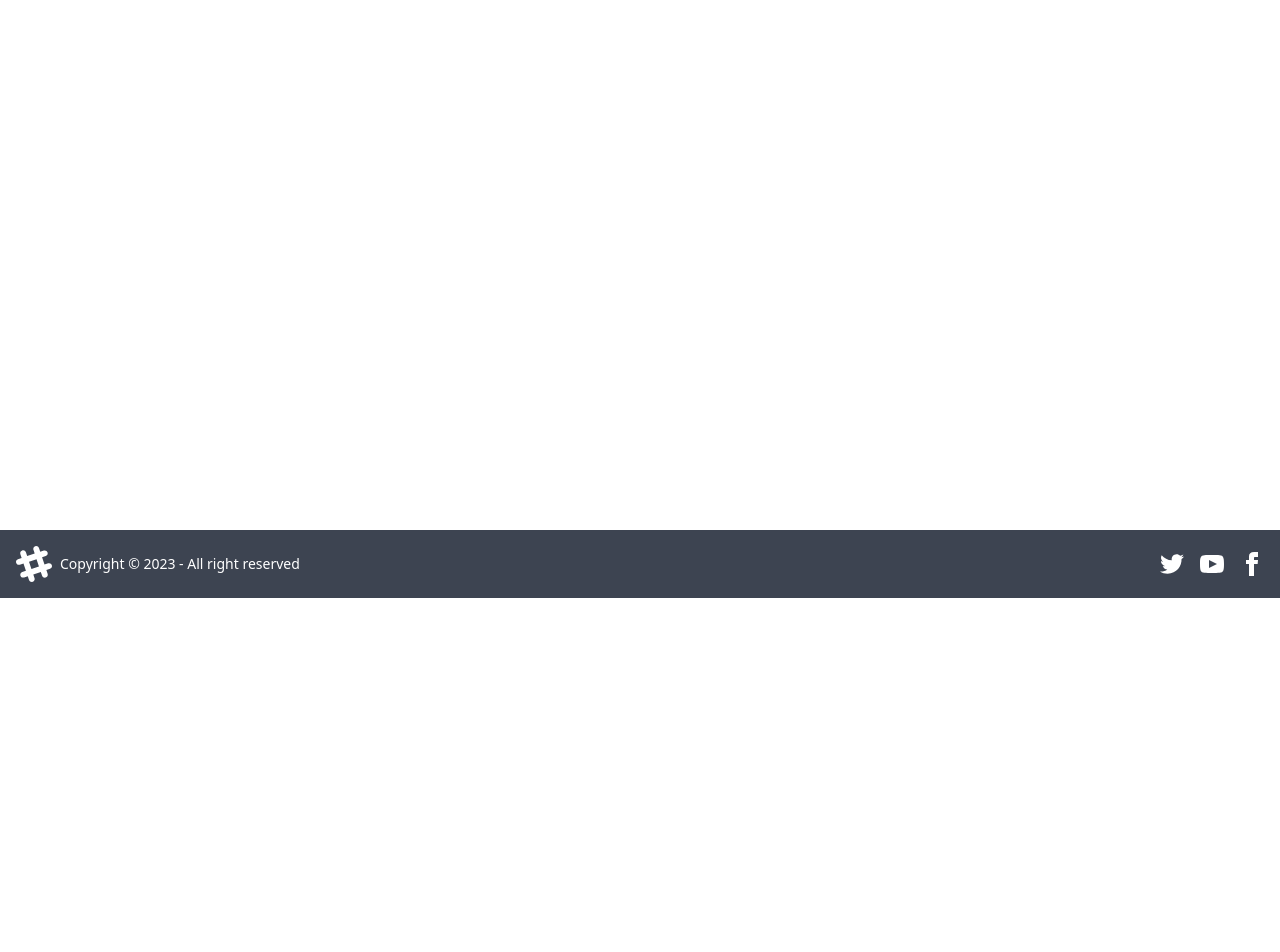
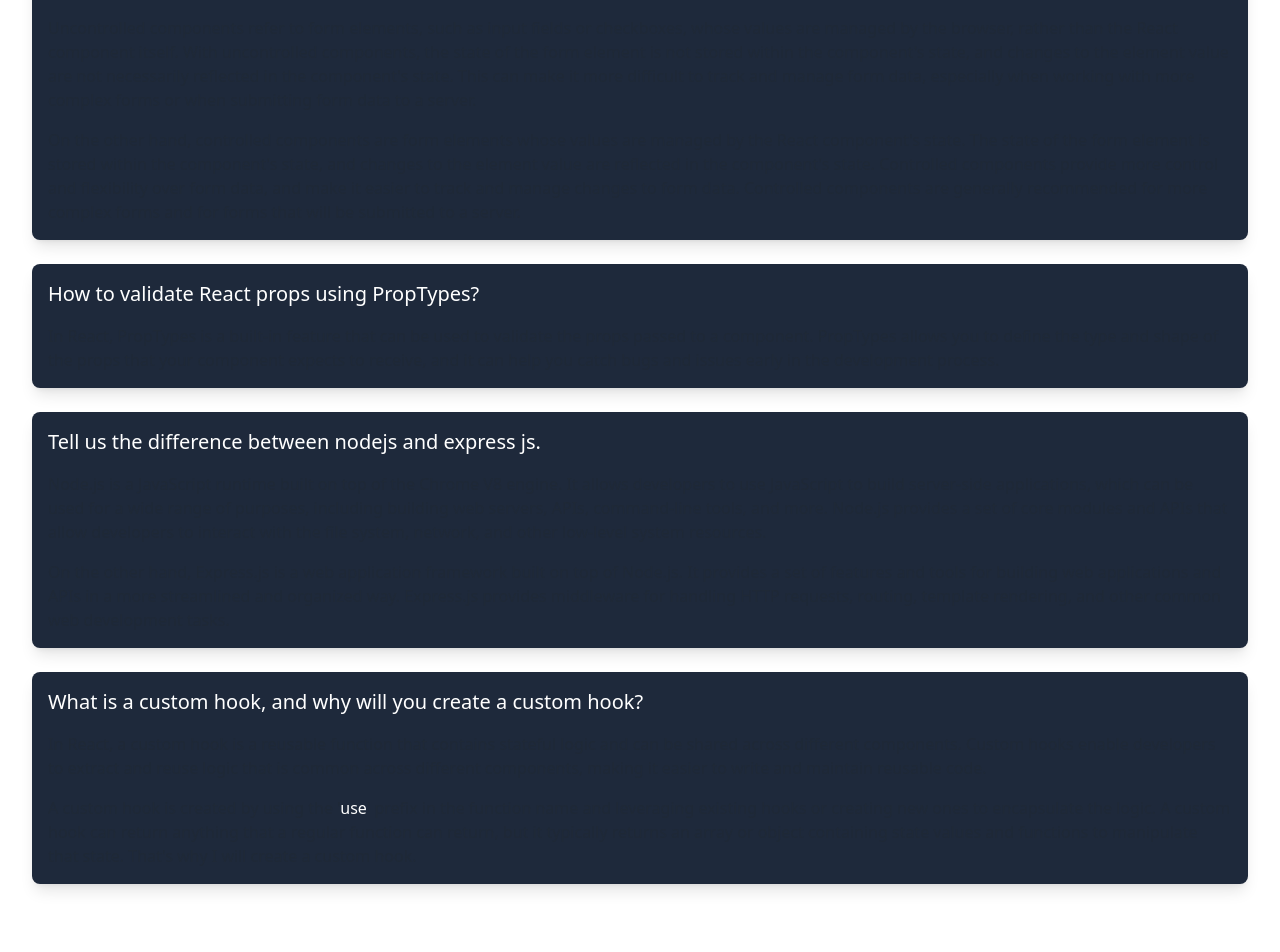
Before and after one commit to ifoysalahmmed/tastebite-client, a React (Vite) app: page /blog in a window 1280 px wide. Shown: the part 240-1192 px from the top of the page. Before the commit the page ends 838 px from the top, so only its background shows below. Built offline with nearby package versions, Linux system fonts and the light colour scheme; no server answers.

Commit message:
added Blog Component

```diff
--- a/package.json
+++ b/package.json
@@ -16,8 +16,10 @@
     "react": "^18.2.0",
     "react-dom": "^18.2.0",
     "react-icons": "^4.8.0",
+    "react-lazy-load": "^4.0.1",
     "react-lazy-load-image-component": "^1.5.6",
     "react-router-dom": "^6.11.0",
+    "react-to-pdf": "^0.0.14",
     "react-toastify": "^9.1.2"
   },
   "devDependencies": {
--- a/src/Pages/Blog/Blog.jsx
+++ b/src/Pages/Blog/Blog.jsx
@@ -1,9 +1,103 @@
 import React from "react";
+import Pdf from "react-to-pdf";
+
+const ref = React.createRef();
 
 const Blog = () => {
   return (
     <div className="my-container">
-      <h3>Blog are coming soon</h3>
+      <div className="text-right mb-3">
+        <Pdf targetRef={ref} filename="code-example.pdf">
+          {({ toPdf }) => (
+            <button onClick={toPdf} className="btn btn-info">
+              Download PDF
+            </button>
+          )}
+        </Pdf>
+      </div>
+      <div ref={ref}>
+        <div className="mb-6 space-y-4 bg-slate-800 rounded-lg shadow-lg p-4">
+          <h2 className="text-xl text-white font-medium">
+            Tell us the differences between uncontrolled and controlled
+            components.
+          </h2>
+          <p>
+            Uncontrolled components refer to form elements, such as input fields
+            or checkboxes, whose values are managed by the browser, rather than
+            the React component itself. With uncontrolled components, the state
+            of the form element is not stored within the component's state, and
+            changes to the element value are not necessarily reflected in the
+            component's state. This can make it more difficult to track and
+            manage form data, especially when working with more complex forms or
+            when submitting form data to a server.
+          </p>
+          <p>
+            On the other hand, controlled components are form elements whose
+            values are managed by the React component's state. The state of the
+            form element is stored within the component's state, and changes to
+            the element value are reflected in the component's state. Controlled
+            components provide more control and flexibility over form data, and
+            make it easier to track and manage changes to form data. Controlled
+            components are generally recommended for more complex forms and for
+            forms that will be submitted to a server.
+          </p>
+        </div>
+        <div className="my-6 space-y-4 bg-slate-800 rounded-lg shadow-lg p-4">
+          <h2 className="text-xl text-white font-medium">
+            How to validate React props using PropTypes?
+          </h2>
+          <p>
+            In React, PropTypes is a built-in feature that can be used to
+            validate the props passed to a component. PropTypes allows you to
+            define the type and shape of the props that your component expects
+            to receive, and it can help you catch bugs and issues early in the
+            development process.
+          </p>
+        </div>
+        <div className="my-6 space-y-4 bg-slate-800 rounded-lg shadow-lg p-4">
+          <h2 className="text-xl text-white font-medium">
+            Tell us the difference between nodejs and express js.
+          </h2>
+          <p>
+            Node.js is a JavaScript runtime built on top of the Chrome V8
+            engine. It allows developers to use JavaScript to build server-side
+            applications, which can be used for a wide range of purposes,
+            including building web servers, APIs, command-line tools, and more.
+            Node.js provides a set of core modules and APIs that allow
+            developers to interact with the file system, network, and other
+            low-level system resources.
+          </p>
+          <p>
+            On the other hand, Express.js is a web application framework built
+            on top of Node.js. It provides a set of features and tools for
+            building web applications and APIs in a more streamlined and
+            organized way. Express.js provides middleware for handling HTTP
+            requests, routing, template rendering, and other common web
+            development tasks.
+          </p>
+        </div>
+        <div className="my-6 space-y-4 bg-slate-800 rounded-lg shadow-lg p-4">
+          <h2 className="text-xl text-white font-medium">
+            What is a custom hook, and why will you create a custom hook?
+          </h2>
+          <p>
+            In React, a custom hook is a reusable function that contains
+            stateful logic and can be shared across different components. Custom
+            hooks enable developers to extract and reuse logic that is common
+            across different components, making it easier to write and maintain
+            reusable code.
+          </p>
+          <p>
+            A custom hook is created by using the '
+            <span className="text-white">use</span>' prefix in the function name
+            and leveraging existing hooks or creating new ones to encapsulate
+            the logic. A custom hook can return anything that a regular function
+            can return, but it typically returns an array or object containing
+            state values and functions to manipulate that state. That's why I
+            will create a custom hook.
+          </p>
+        </div>
+      </div>
     </div>
   );
 };
--- a/src/Pages/Home/AdditionalSection.jsx
+++ b/src/Pages/Home/AdditionalSection.jsx
@@ -34,8 +34,8 @@ const AdditionalSection = () => {
 
   return (
     <>
-      {featuredRecipes.map((recipe) => (
-        <div className="card card-compact w-full bg-base-100 shadow-2xl p-4">
+      {featuredRecipes.map((recipe, index) => (
+        <div className="card card-compact w-full bg-base-100 shadow-2xl p-4" key={index}>
           <figure>
             <img src={recipe.imageSrc} />
           </figure>
--- a/src/Pages/Home/Home.jsx
+++ b/src/Pages/Home/Home.jsx
@@ -20,7 +20,6 @@ const Home = () => {
             every taste and occasion. Our expert tips and tricks will help you
             become a better cook in no time. Start cooking today!
           </p>
-          <button className="btn btn-info">Call to Action</button>
         </div>
         <div className="relative">
           <div className="w-full lg:w-4/5 lg:ml-auto h-56 sm:h-96">
--- a/src/Routes/PrivateRoute.jsx
+++ b/src/Routes/PrivateRoute.jsx
@@ -16,8 +16,6 @@ const PrivateRoute = ({ children }) => {
     );
   }
 
-  console.log(user);
-
   if (!user) {
     return <Navigate to="/login" state={{ from: location }} replace></Navigate>;
   }
--- a/src/main.jsx
+++ b/src/main.jsx
@@ -8,12 +8,10 @@ import { ToastContainer } from "react-toastify";
 import "react-toastify/dist/ReactToastify.css";
 
 ReactDOM.createRoot(document.getElementById("root")).render(
-  <React.StrictMode>
   <>
     <AuthProvider>
       <RouterProvider router={router}></RouterProvider>
     </AuthProvider>
     <ToastContainer></ToastContainer>
   </>
-  </React.StrictMode>
 );
```
Also changed, not shown: 1 other file (tests, documents, lock files or other folders). Lines whose indentation alone changed are shown as unchanged.
